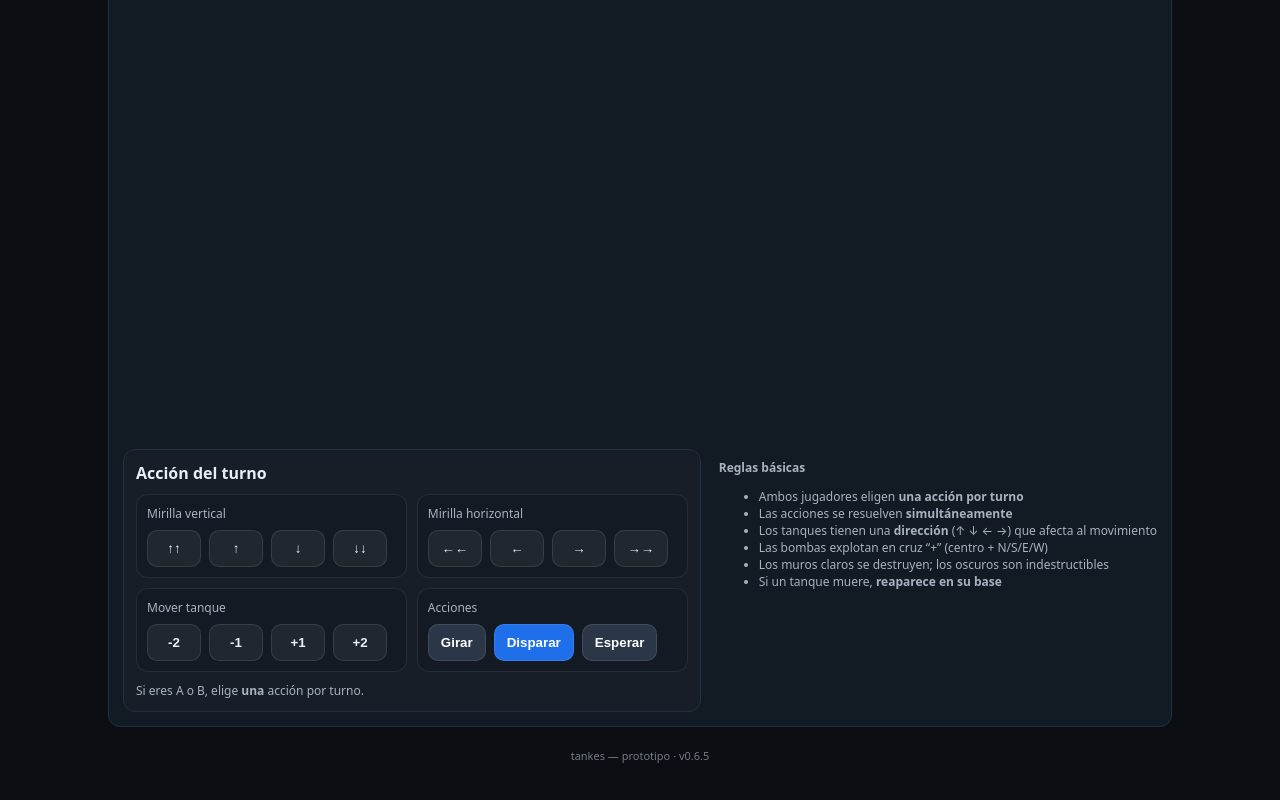
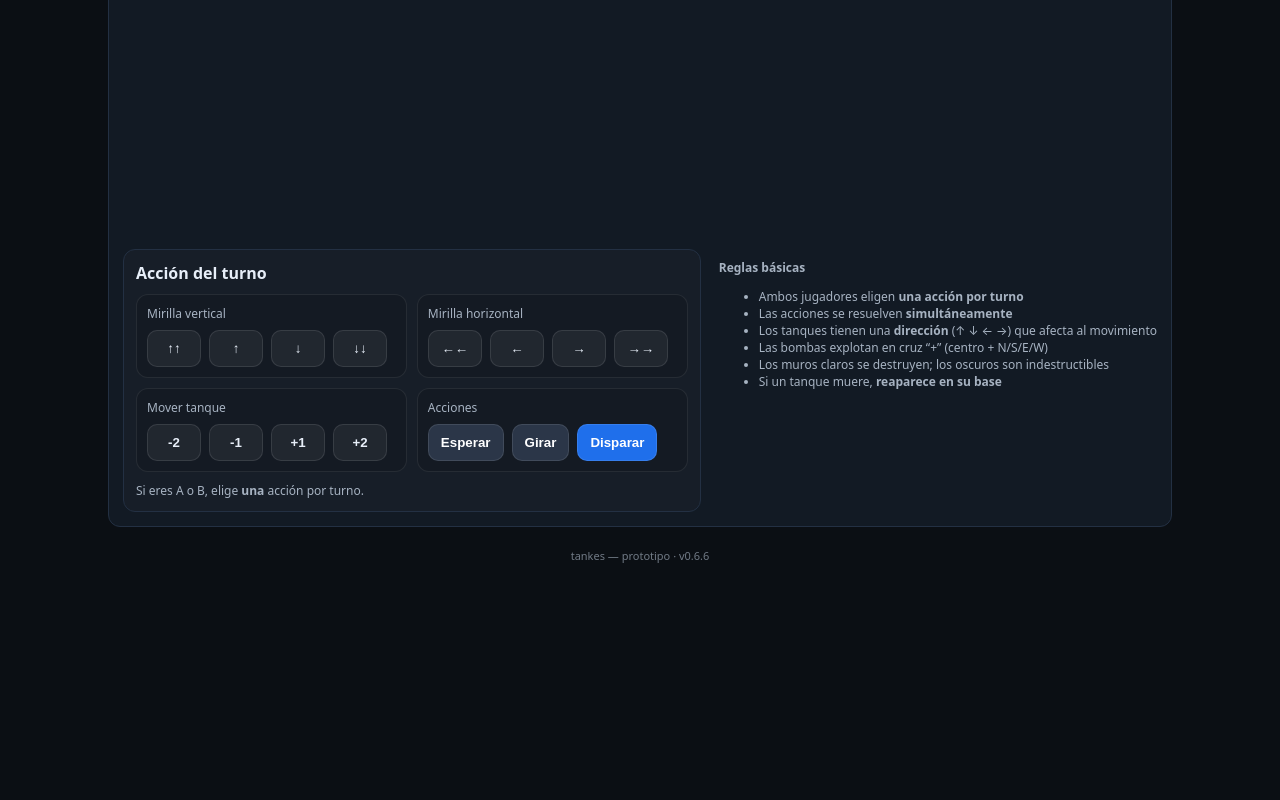
Before and after one commit to crb777/tankes, a website: page public/index.html in a window 1280 px wide. Shown: the part 612-1412 px from the top of the page. After the commit the page ends 1212 px from the top, so only its background shows below. Drawn offline with nearby package versions, Linux system fonts and the light colour scheme; no server answers.

```diff
--- a/public/index.html
+++ b/public/index.html
@@ -4,7 +4,7 @@
   <meta charset="utf-8" />
   <meta name="viewport" content="width=device-width, initial-scale=1" />
   <title>tankes — combate táctico por turnos</title>
-  <link rel="stylesheet" href="style.css?v=0.6.5" />
+  <link rel="stylesheet" href="style.css?v=0.6.6" />
 </head>
 <body>
   <main class="wrap">
@@ -104,9 +104,9 @@
               <div class="cp-group">
                 <div class="cp-label">Acciones</div>
                 <div class="cp-row">
+                  <button class="cp-btn cp-btn-secondary" data-action-type="WAIT">Esperar</button>
                   <button class="cp-btn cp-btn-secondary" data-action-type="TURN">Girar</button>
                   <button class="cp-btn cp-btn-primary" data-action-type="FIRE">Disparar</button>
-                  <button class="cp-btn cp-btn-secondary" data-action-type="WAIT">Esperar</button>
                 </div>
               </div>
             </div>
@@ -134,7 +134,7 @@
 
     <!-- PIE -->
     <footer class="footer">
-      <span>tankes — prototipo · v0.6.5</span>
+      <span>tankes — prototipo · v0.6.6</span>
     </footer>
   </main>
 
@@ -151,6 +151,6 @@
 
   <!-- Socket.IO -->
   <script src="/socket.io/socket.io.js"></script>
-  <script src="client.js?v=0.6.5"></script>
+  <script src="client.js?v=0.6.6"></script>
 </body>
 </html>
--- a/public/style.css
+++ b/public/style.css
@@ -111,8 +111,8 @@
 .btn-secondary{ background: var(--btn2); }
 
 .board{
-  width: min(720px, 96vw);
-  height: min(720px, 96vw);
+  width: min(520px, 96vw);
+  height: min(520px, 96vw);
   display:grid;
   gap: 6px;
   margin: 10px auto 14px auto;
```
